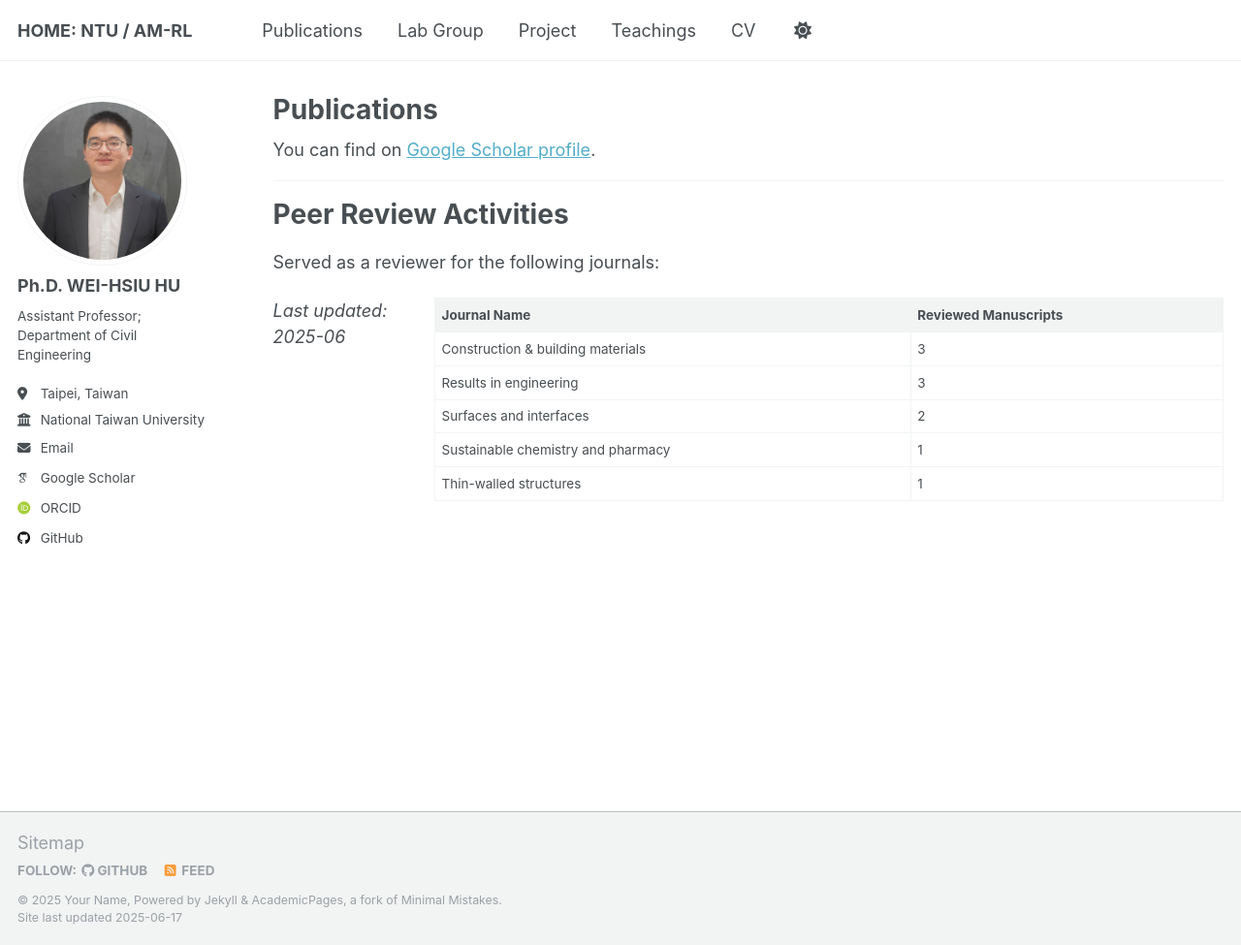
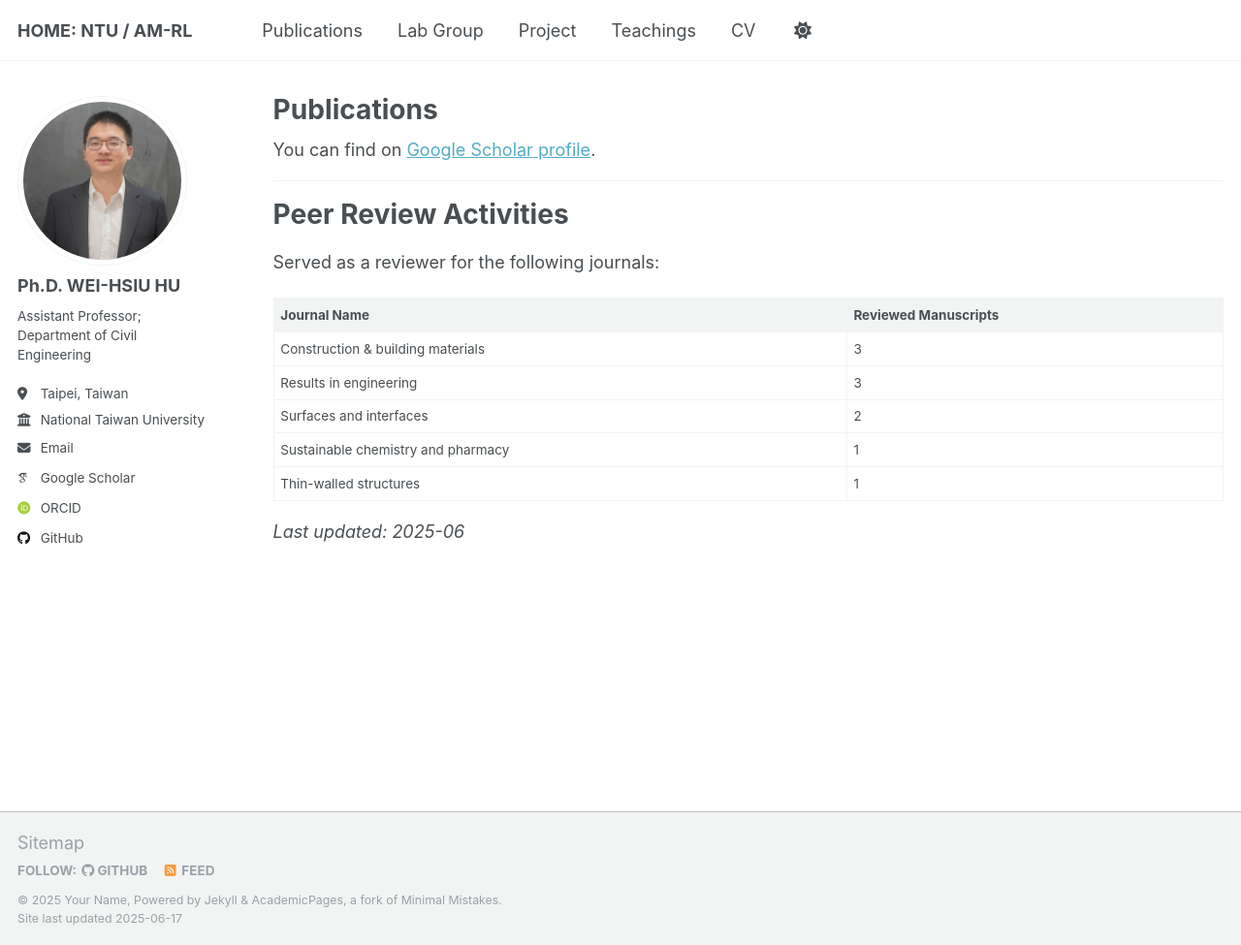
Before and after one commit to hwhsiu/hwhsiu.github.io, a Jekyll site: the page built from _pages/publications.html, in a window 1280 px wide and 975 px high. Shown: the whole window at 97% size. Built offline with Jekyll 4.4.1, drawn with Linux system fonts in a browser that asks for light colours; some web fonts are replaced.

Commit message:
Update publications.html

```diff
--- a/_pages/publications.html
+++ b/_pages/publications.html
@@ -36,7 +36,7 @@ author_profile: true
 <h1>Peer Review Activities</h1>
 <p>Served as a reviewer for the following journals:</p>
 
-<table class="archive">
+<table>
   <thead>
     <tr>
       <th>Journal Name</th>
```
